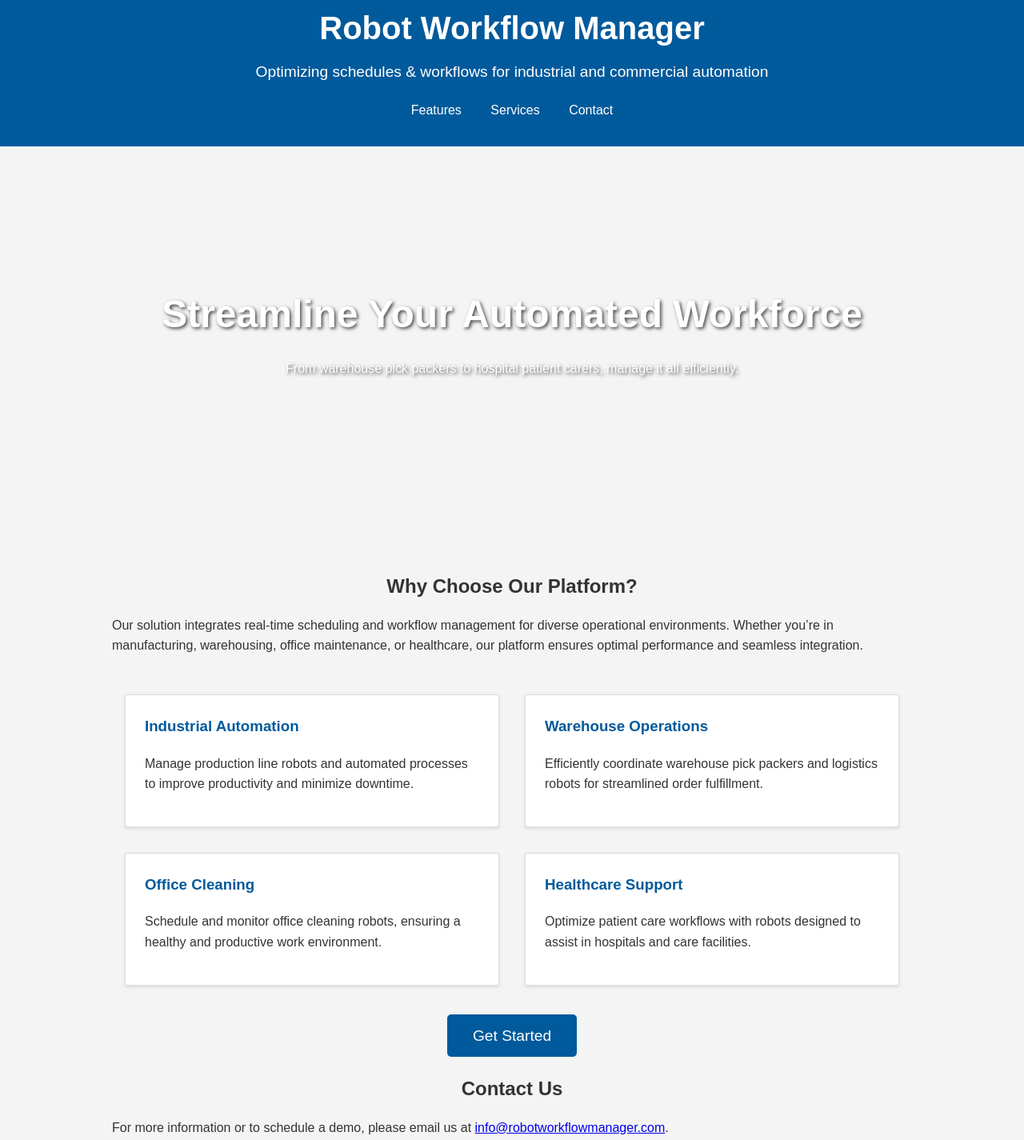
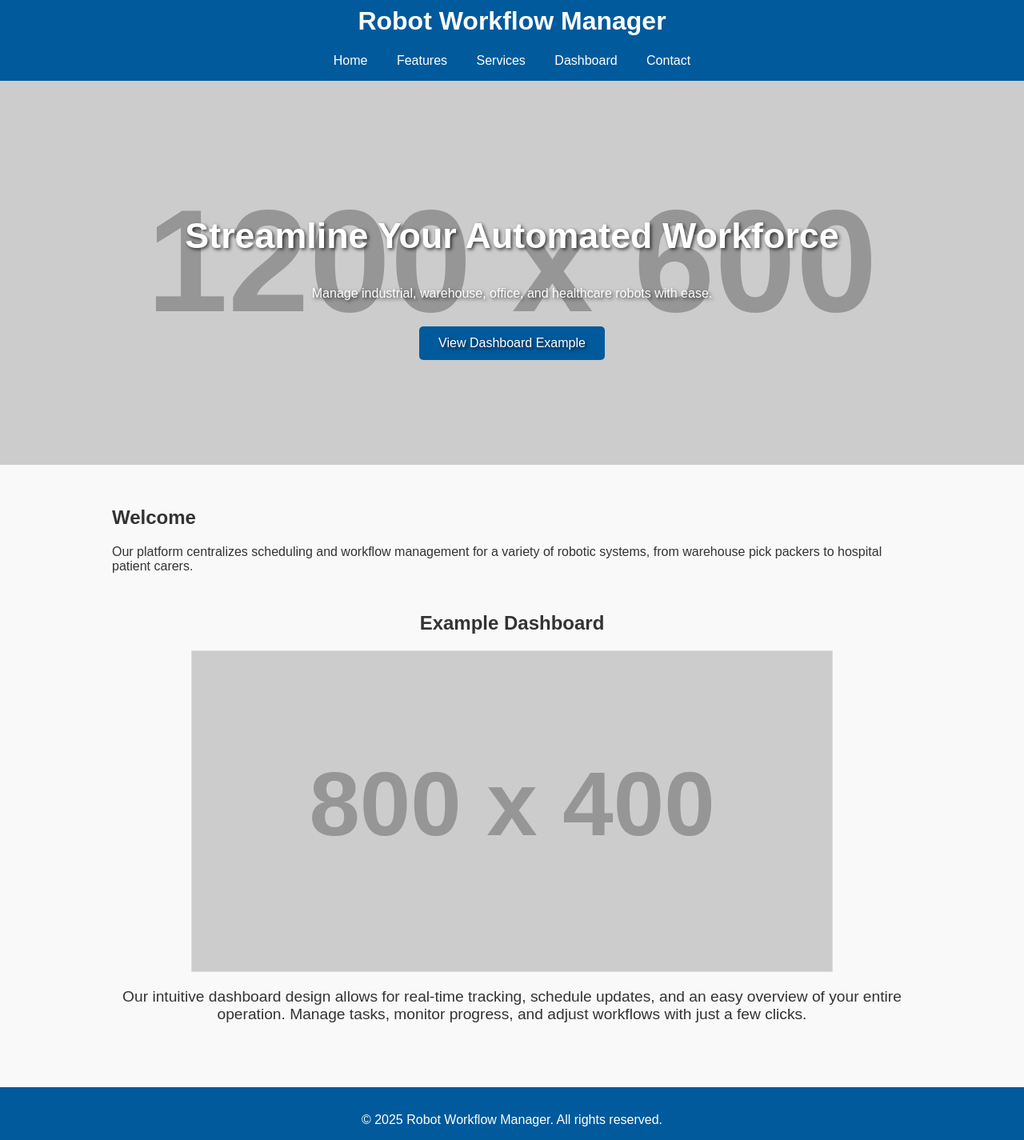
Before and after one commit to ssirinte/ltv-project, a plain HTML site: page index.html in a window 1280 px wide. Shown: the part 29-1454 px from the top of the page at 80% size. Drawn offline with Linux system fonts and the light colour scheme; placeholder pictures from the web are drawn by us.

Commit message:
Edited index.html, added contact/dash/features pages

```diff
--- a/index.html
+++ b/index.html
@@ -3,152 +3,72 @@
 <head>
   <meta charset="UTF-8">
   <meta name="viewport" content="width=device-width, initial-scale=1">
-  <title>Robot Workflow Manager</title>
+  <title>Robot Workflow Manager - Home</title>
   <style>
-    body {
-      margin: 0;
-      font-family: Arial, sans-serif;
-      background: #f4f4f4;
-      color: #333;
-      line-height: 1.6;
-    }
-    header {
-      background: #005a9c;
-      color: #fff;
-      padding: 2rem 1rem;
-      text-align: center;
-    }
-    header h1 {
-      margin: 0;
-      font-size: 2.5rem;
-    }
-    header p {
-      font-size: 1.2rem;
-      margin-top: 0.5rem;
-    }
-    nav {
-      margin-top: 1rem;
-    }
-    nav a {
-      color: #fff;
-      text-decoration: none;
-      margin: 0 1rem;
-      font-size: 1rem;
-    }
+    body { margin: 0; font-family: Arial, sans-serif; background: #f9f9f9; color: #333; }
+    header, footer { background: #005a9c; color: #fff; padding: 1rem; text-align: center; }
+    nav a { color: #fff; text-decoration: none; margin: 0 1rem; }
     .hero {
-      background: url('hero-background.jpg') no-repeat center center/cover;
+      background: url('https://via.placeholder.com/1200x600?text=Industrial+Robots') no-repeat center center/cover;
       height: 60vh;
       display: flex;
       align-items: center;
       justify-content: center;
+      text-align: center;
       color: #fff;
       text-shadow: 2px 2px 4px rgba(0,0,0,0.7);
-      text-align: center;
       padding: 0 1rem;
     }
-    .hero h2 {
-      font-size: 3rem;
-      margin: 0;
+    .hero h2 { font-size: 2.8rem; }
+    .container { max-width: 1000px; margin: auto; padding: 2rem 1rem; }
+    .dashboard {
+      margin: 3rem 0;
+      text-align: center;
     }
-    .content {
-      padding: 2rem 1rem;
-      max-width: 1000px;
-      margin: auto;
-    }
-    .content h2 {
-      text-align: center;
-      margin-bottom: 1rem;
-    }
-    .services {
-      display: flex;
-      flex-wrap: wrap;
-      justify-content: space-around;
-      margin-top: 2rem;
-    }
-    .service {
-      background: #fff;
-      border: 1px solid #ddd;
-      padding: 1.5rem;
-      margin: 1rem;
-      flex: 1 1 300px;
-      box-shadow: 0 2px 4px rgba(0,0,0,0.1);
-    }
-    .service h3 {
-      margin-top: 0;
-      color: #005a9c;
-    }
-    .cta {
-      text-align: center;
-      margin: 2rem 0;
-    }
-    .cta a {
-      background: #005a9c;
-      color: #fff;
-      padding: 1rem 2rem;
-      text-decoration: none;
-      font-size: 1.2rem;
-      border-radius: 5px;
-    }
-    footer {
-      background: #333;
-      color: #fff;
-      text-align: center;
-      padding: 1rem;
+    .dashboard img { max-width: 100%; height: auto; border: 1px solid #ddd; }
+    .dashboard p { font-size: 1.2rem; margin-top: 1rem; }
+    a.button {
+      display: inline-block; background: #005a9c; color: #fff; padding: 0.75rem 1.5rem;
+      text-decoration: none; border-radius: 5px; margin-top: 1rem;
     }
   </style>
 </head>
 <body>
   <header>
     <h1>Robot Workflow Manager</h1>
-    <p>Optimizing schedules & workflows for industrial and commercial automation</p>
     <nav>
-      <a href="#features">Features</a>
-      <a href="#services">Services</a>
-      <a href="#contact">Contact</a>
+      <a href="index.html">Home</a>
+      <a href="features.html">Features</a>
+      <a href="services.html">Services</a>
+      <a href="dashboard.html">Dashboard</a>
+      <a href="contact.html">Contact</a>
     </nav>
   </header>
 
   <section class="hero">
     <div>
       <h2>Streamline Your Automated Workforce</h2>
-      <p>From warehouse pick packers to hospital patient carers, manage it all efficiently.</p>
+      <p>Manage industrial, warehouse, office, and healthcare robots with ease.</p>
+      <a href="dashboard.html" class="button">View Dashboard Example</a>
     </div>
   </section>
 
-  <main class="content">
-    <section id="features">
-      <h2>Why Choose Our Platform?</h2>
-      <p>Our solution integrates real-time scheduling and workflow management for diverse operational environments. Whether you’re in manufacturing, warehousing, office maintenance, or healthcare, our platform ensures optimal performance and seamless integration.</p>
+  <div class="container">
+    <section>
+      <h2>Welcome</h2>
+      <p>
+        Our platform centralizes scheduling and workflow management for a variety of robotic systems, from warehouse pick packers to hospital patient carers.
+      </p>
     </section>
 
-    <section id="services" class="services">
-      <div class="service">
-        <h3>Industrial Automation</h3>
-        <p>Manage production line robots and automated processes to improve productivity and minimize downtime.</p>
-      </div>
-      <div class="service">
-        <h3>Warehouse Operations</h3>
-        <p>Efficiently coordinate warehouse pick packers and logistics robots for streamlined order fulfillment.</p>
-      </div>
-      <div class="service">
-        <h3>Office Cleaning</h3>
-        <p>Schedule and monitor office cleaning robots, ensuring a healthy and productive work environment.</p>
-      </div>
-      <div class="service">
-        <h3>Healthcare Support</h3>
-        <p>Optimize patient care workflows with robots designed to assist in hospitals and care facilities.</p>
-      </div>
+    <section class="dashboard">
+      <h2>Example Dashboard</h2>
+      <img src="https://via.placeholder.com/800x400?text=Dashboard+Example" alt="Dashboard Example">
+      <p>
+        Our intuitive dashboard design allows for real‑time tracking, schedule updates, and an easy overview of your entire operation. Manage tasks, monitor progress, and adjust workflows with just a few clicks.
+      </p>
     </section>
-
-    <section class="cta">
-      <a href="#contact">Get Started</a>
-    </section>
-
-    <section id="contact">
-      <h2>Contact Us</h2>
-      <p>For more information or to schedule a demo, please email us at <a href="mailto:info@robotworkflowmanager.com">info@robotworkflowmanager.com</a>.</p>
-    </section>
-  </main>
+  </div>
 
   <footer>
     <p>&copy; 2025 Robot Workflow Manager. All rights reserved.</p>
```
Also changed, not shown: contact.html (added, +60 -0 lines), dashboard.html (added, +54 -0 lines), features.html (added, +55 -0 lines), services.html (added, +59 -0 lines).
